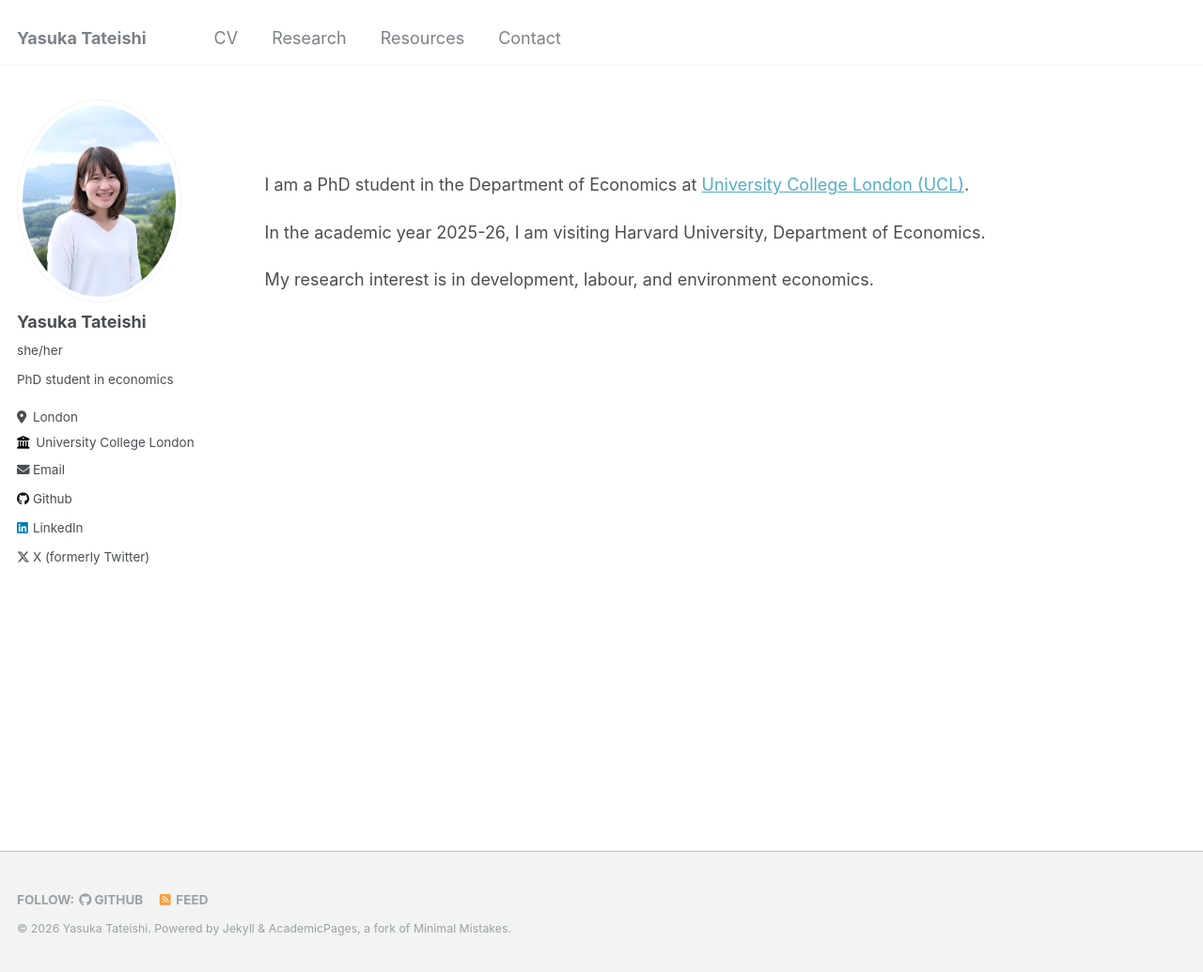
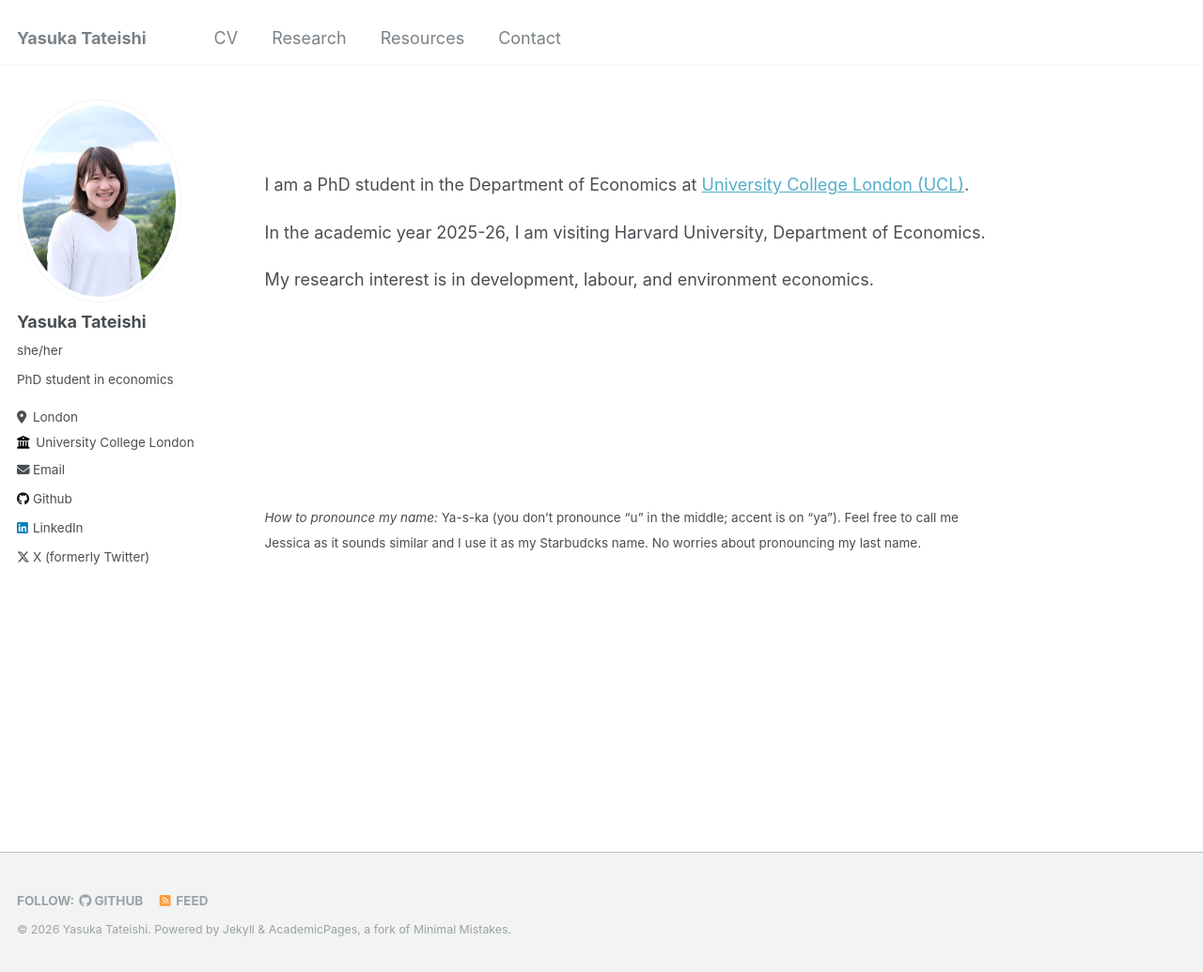
Before and after one commit to yaskatat/yaskatat.github.io, a Jekyll site: the page built from _pages/about.md, in a window 1280 px wide and 1035 px high. Shown: the whole window at 94% size. Built offline with Jekyll 4.4.1, drawn with Linux system fonts in a browser that asks for light colours.

Commit message:
Update about.md

```diff
--- a/_pages/about.md
+++ b/_pages/about.md
@@ -20,4 +20,14 @@ My research interest is in development, labour, and environment economics.
 
 <br />
 
+
+
 <br />
+
+<br />
+
+<br />
+
+<small>*How to pronounce my name:* Ya-s-ka (you don't pronounce "u" in the middle; accent is on "ya"). Feel free to call me Jessica as it sounds similar and I use it as my Starbudcks name. No worries about pronouncing my last name. </small>
+
+<br />
```
